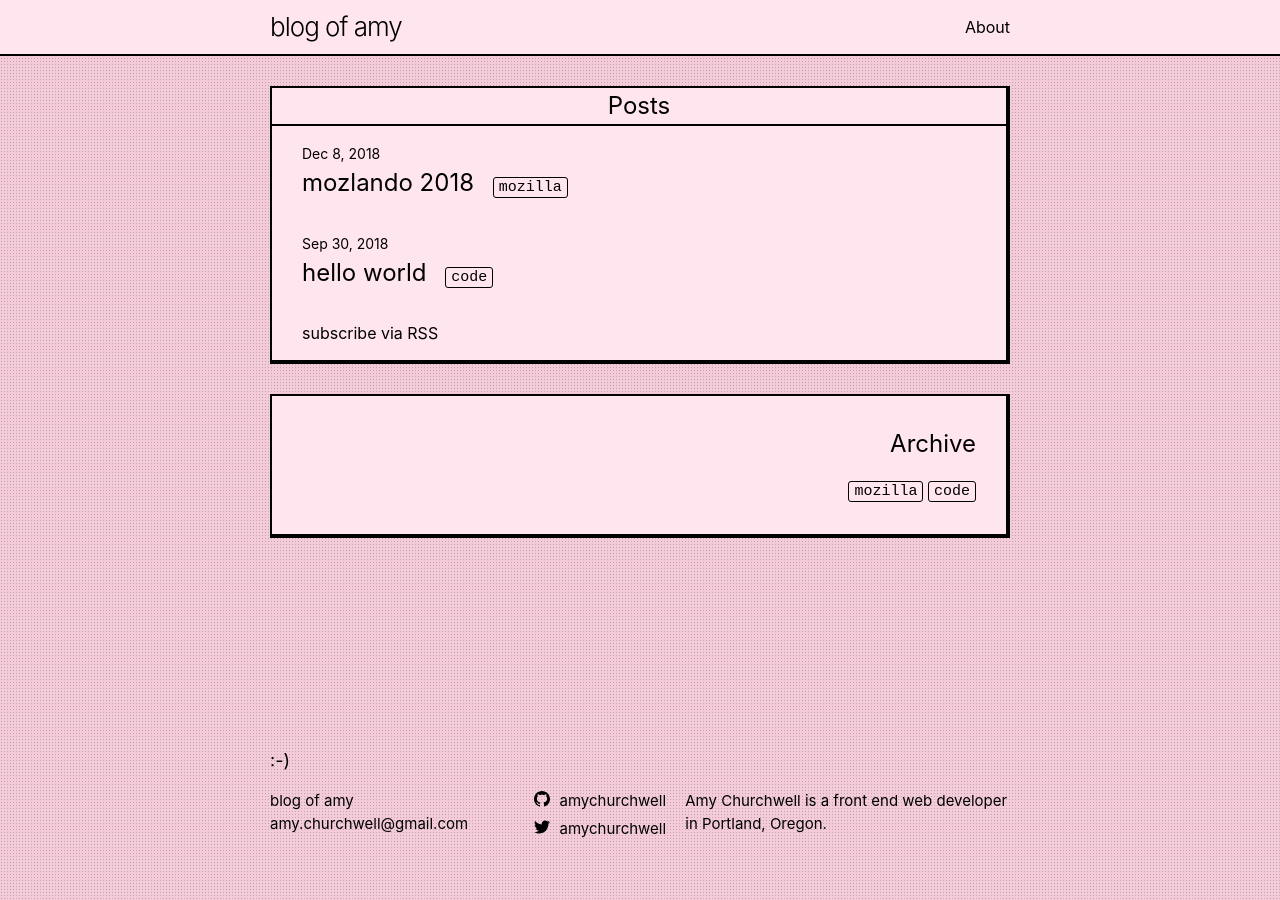
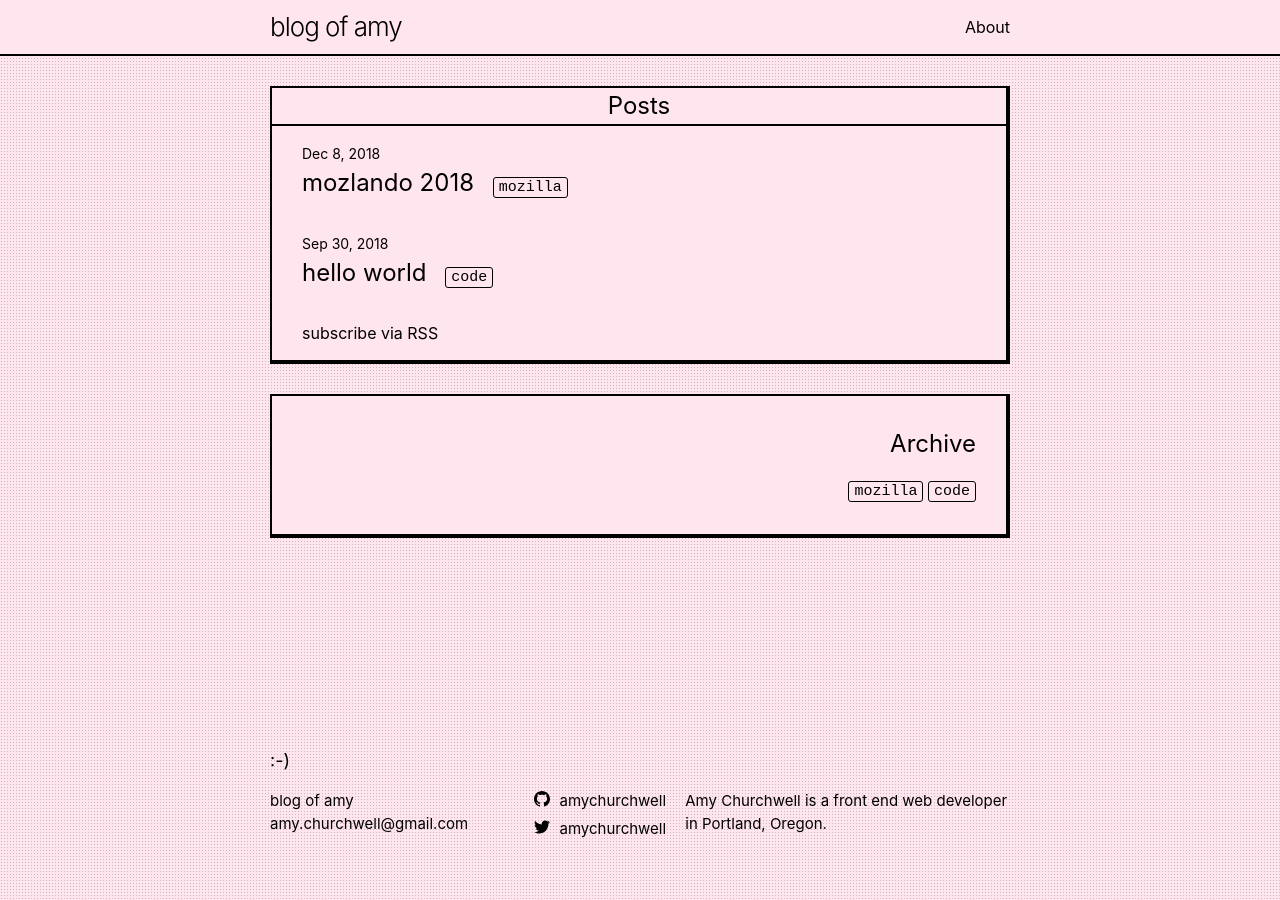
Before and after one commit to fu4303/portfolio-amychurchwell, a Jekyll site: the page built from index.md, in a window 1280 px wide. Built offline with Jekyll 4.4.1, drawn with Linux system fonts in a browser that asks for light colours.

Commit message:
Lighten bg color

```diff
--- a/_sass/styles.scss
+++ b/_sass/styles.scss
@@ -11,7 +11,7 @@ $base-line-height: 1.5 !default;
 $spacing-unit:     30px !default;
 $border: 2px solid #000 !default;
 $text-color:       #000 !default;
-$background-color: #f3cbd9 !default;
+$background-color: #ffe5ee !default;
 $brand-color:      #000 !default;
 $secondary-brand-color: #ffe5ee !default;
 
```
